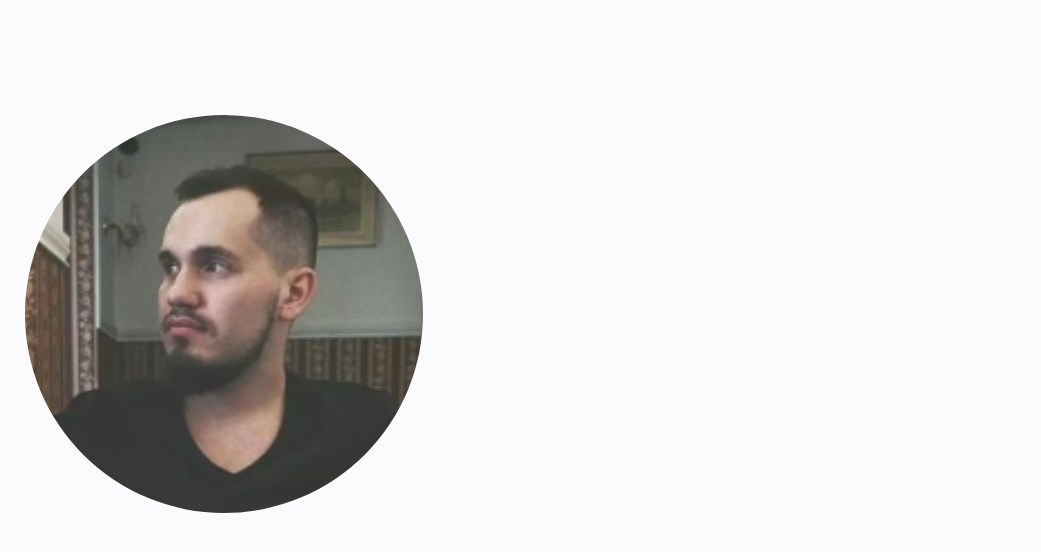
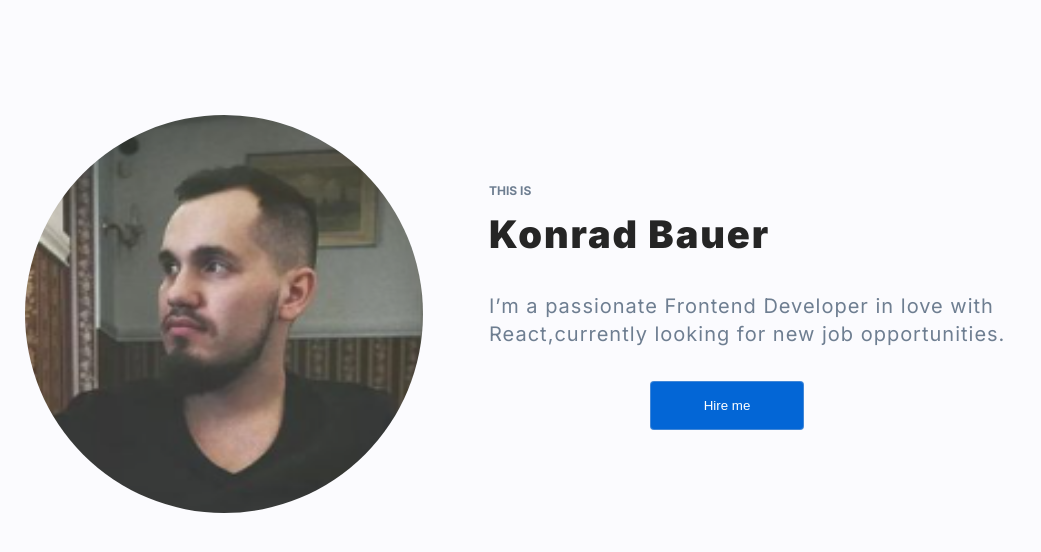
Before and after one commit to KonradBauer/personal-homepage, a React (Create React App) app: page / in a window 1280 px wide. Shown: the top 552 px of the page, without its empty margins (0-1041 px from the left). Built offline with nearby package versions, Linux system fonts and the light colour scheme.

Commit message:
added new colors to theme and build App structure

```diff
--- a/src/App.js
+++ b/src/App.js
@@ -1,7 +1,13 @@
-import { Header } from "./Header/styled";
+import {
+  Header,
+  Photo,
+  ThisIs,
+  MyName,
+  AboutMe,
+  ButtonHireMe,
+} from "./Header/styled";
 import { SkillsContainer } from "./SkillsContainer/styled";
 import image from "./images/konrad.png";
-import { Photo } from "./Header/styled";
 import { ThemeProvider } from "styled-components";
 import { theme } from "./GlobalStyle/globalStyles";
 
@@ -11,6 +17,13 @@ function App() {
       <ThemeProvider theme={theme}>
         <Header>
           <Photo src={image} alt="Konrad Bauer" />
+          <ThisIs>This is</ThisIs>
+          <MyName>Konrad Bauer</MyName>
+          <AboutMe>
+            I’m a passionate Frontend Developer in love with React,currently
+            looking for new job opportunities.
+          </AboutMe>
+          <ButtonHireMe>Hire me</ButtonHireMe>
         </Header>
         <SkillsContainer />
       </ThemeProvider>
--- a/src/GlobalStyle/globalStyles.js
+++ b/src/GlobalStyle/globalStyles.js
@@ -4,6 +4,9 @@ export const theme = {
   color: {
     white: "#FFFFFF",
     mercury: "#E5E5E5",
+    slateGray: "#6E7E91",
+    black: "#252525",
+    ScienceBlue: "#0366D6",
   },
 };
 
```
